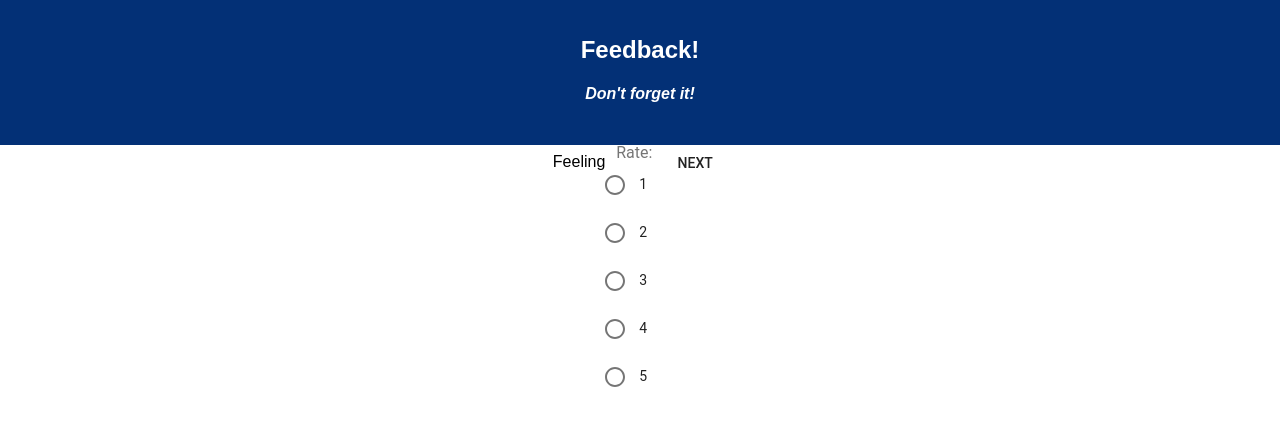
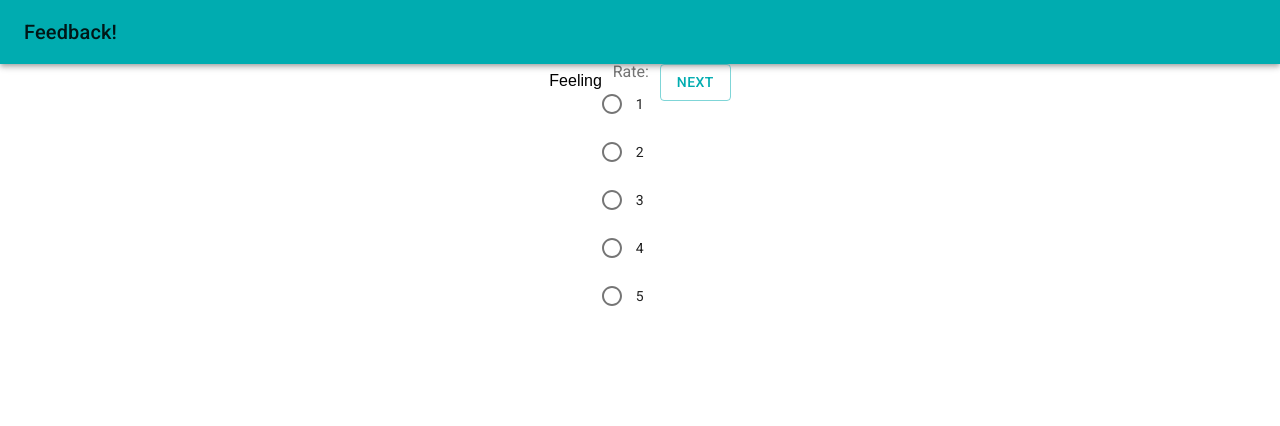
Before and after one commit to TonyMatthes/Feedback-Form, a React (Create React App) app: page / in a window 1280 px wide. Shown: the top 426 px of the page. Built offline with nearby package versions, Linux system fonts and the light colour scheme.

Commit message:
style with material

```diff
--- a/package.json
+++ b/package.json
@@ -9,7 +9,7 @@
     "axios": "^0.17.1",
     "pg": "^7.4.1",
     "react": "^16.5.2",
-    "react-dom": "^16.2.0",
+    "react-dom": "^16.5.2",
     "react-redux": "^5.0.7",
     "react-router-dom": "^4.3.1",
     "react-scripts": "1.1.0",
--- a/public/index.html
+++ b/public/index.html
@@ -10,6 +10,7 @@
     -->
     <link rel="manifest" href="%PUBLIC_URL%/manifest.json">
     <link rel="shortcut icon" href="%PUBLIC_URL%/favicon.ico">
+    <link rel="stylesheet" href="https://fonts.googleapis.com/css?family=Roboto:300,400,500">
     <!--
       Notice the use of %PUBLIC_URL% in the tags above.
       It will be replaced with the URL of the `public` folder during the build.
--- a/src/components/structural-components/Header/Header.js
+++ b/src/components/structural-components/Header/Header.js
@@ -1,14 +1,23 @@
 import React, { Component } from 'react';
+import { withTheme } from '@material-ui/core/styles';
+import AppBar from '@material-ui/core/AppBar';
+import Toolbar from '@material-ui/core/Toolbar';
+import Typography from '@material-ui/core/Typography'
 
 class Header extends Component {
   render() {
     return (
-        <header className="App-header">
-          <h1 className="App-title">Feedback!</h1>
-          <h4><i>Don't forget it!</i></h4>
-        </header>
+      <div>
+        <AppBar position="static" color="primary">
+          <Toolbar>
+            <Typography variant="h6" color="contrastText">
+              Feedback!
+          </Typography>
+          </Toolbar>
+        </AppBar>
+      </div>
     );
   }
 }
 
-export default Header;
+export default withTheme()(Header);
--- a/src/components/structural-components/NavButton/NavButton.js
+++ b/src/components/structural-components/NavButton/NavButton.js
@@ -10,7 +10,7 @@ class NavButton extends Component {
 
     render() {
         return (
-            <Button onClick={this.handleClick}>{this.props.name}</Button>
+            <Button variant="outlined" color="primary" onClick={this.handleClick}>{this.props.name}</Button>
         );
     }
 }
--- a/src/components/views/Comments/Comments.js
+++ b/src/components/views/Comments/Comments.js
@@ -1,6 +1,7 @@
 import React, { Component } from 'react';
-import TextField from '@material-ui/core/TextField'
-import NavButton from '../../structural-components/NavButton/NavButton'
+import TextField from '@material-ui/core/TextField';
+import NavButton from '../../structural-components/NavButton/NavButton';
+import Button from '@material-ui/core/Button'
 
 class Comments extends Component {
   state = {
@@ -25,7 +26,7 @@ class Comments extends Component {
           margin="normal"
         />
               <NavButton name="Back" path="/3" />
-              <NavButton name="Submit" path="/5" />
+              <Button>Submit</Button>
 
       </div>
     );
--- a/src/index.js
+++ b/src/index.js
@@ -6,6 +6,22 @@ import registerServiceWorker from './registerServiceWorker';
 import { createStore, applyMiddleware } from 'redux';
 import { Provider } from 'react-redux';
 import logger from 'redux-logger';
+import { MuiThemeProvider, createMuiTheme } from '@material-ui/core/styles';
+
+
+const theme = createMuiTheme({
+    palette: {
+        primary: {
+            main: '#00ACB0',
+        },
+        secondary: {
+            main: '#ff9100',
+        },
+    },
+    typography: {
+        useNextVariants: true,
+      },
+});
 
 const feedbackForm = (state = {}, action) => {
     switch (action.type) {
@@ -29,5 +45,5 @@ const store = createStore(
     applyMiddleware(logger)
 )
 
-ReactDOM.render(<Provider store={store}><App /></Provider>, document.getElementById('root'));
+ReactDOM.render(<Provider store={store}><MuiThemeProvider theme={theme}><App /></MuiThemeProvider></Provider>, document.getElementById('root'));
 registerServiceWorker();
```
Also changed, not shown: 1 other file (tests, documents, lock files or other folders).
